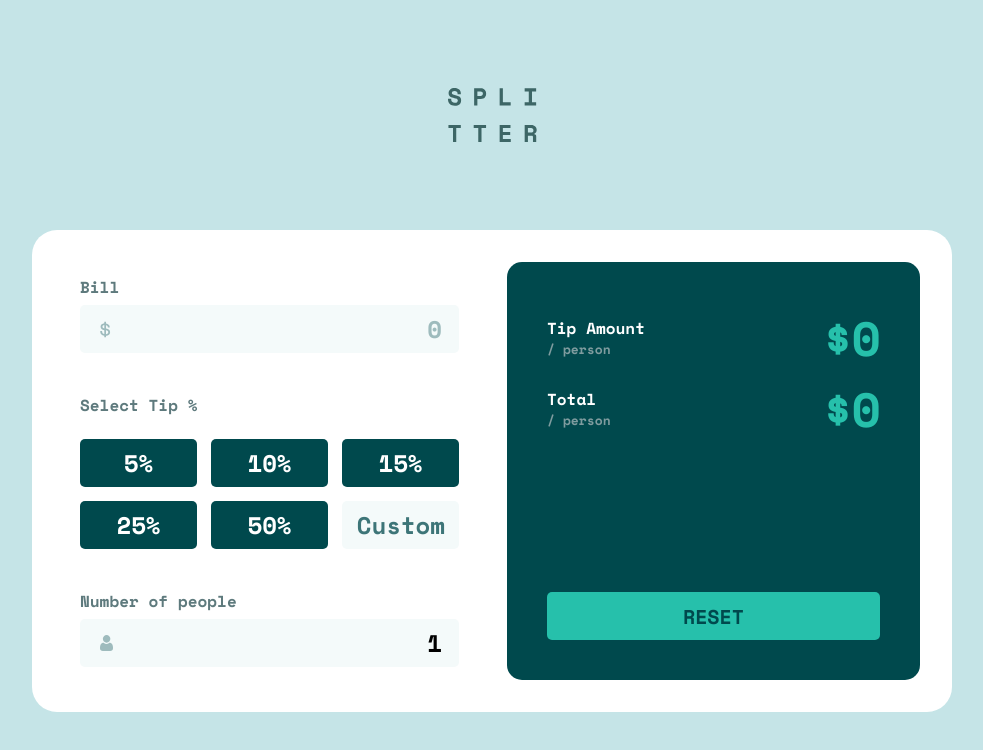
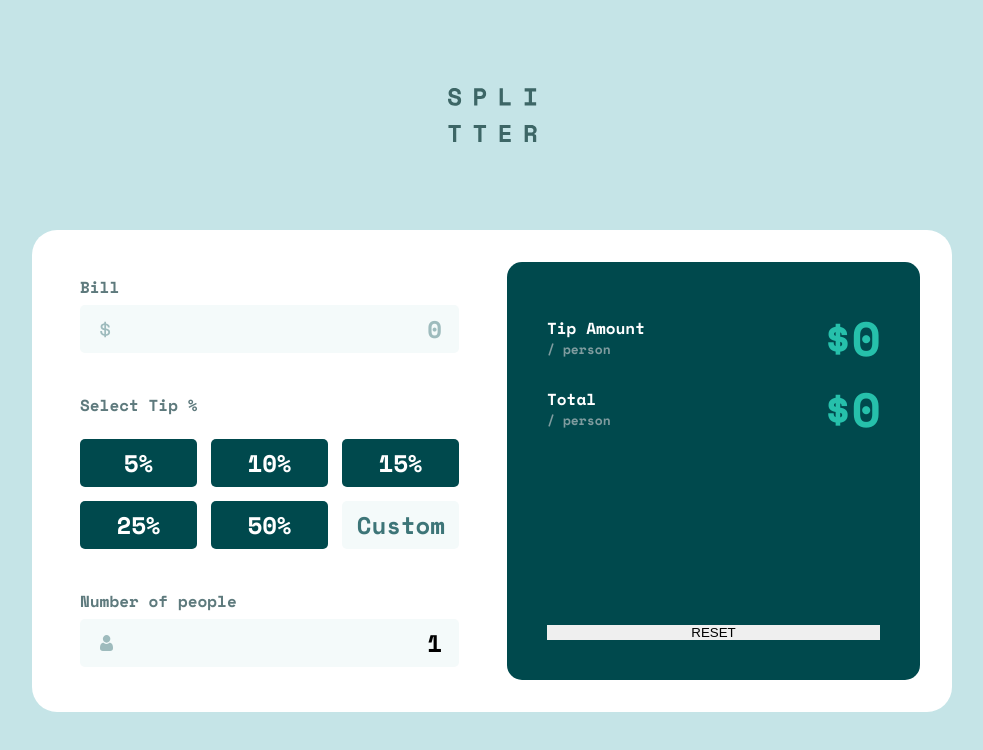
Before and after one commit to aleksandr-efimenko/tip-calculator, a React (Vite) app: page / in a window 1280 px wide. Shown: the top 750 px of the page, without its empty margins (148-1131 px from the left). Built offline with nearby package versions, Linux system fonts and the light colour scheme.

Commit message:
disable button style for tip output

```diff
--- a/src/components/TipOutput.jsx
+++ b/src/components/TipOutput.jsx
@@ -29,7 +29,7 @@ export default function TipOutput({
         </div>
         <button
           disabled={disabledReset}
-          className={buttonStyles.resetButton}
+          // className={buttonStyles.resetButton}
           onClick={resetForm}
         >
           RESET
```
